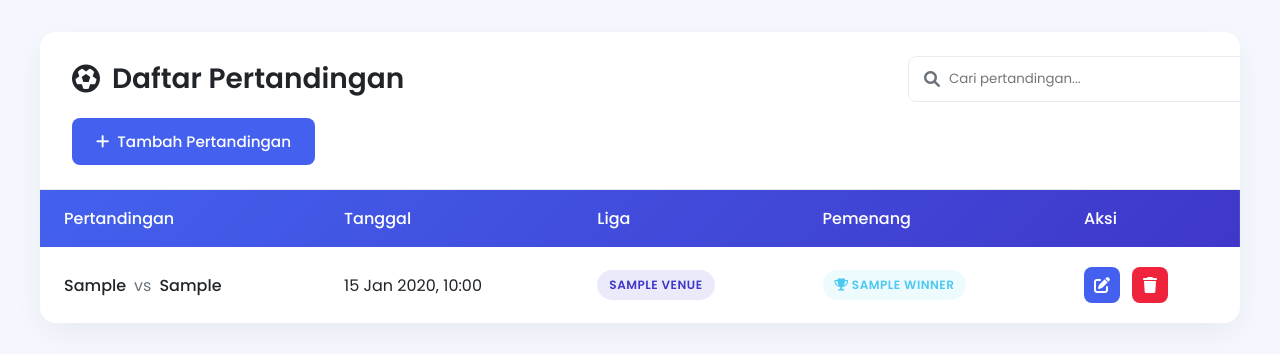
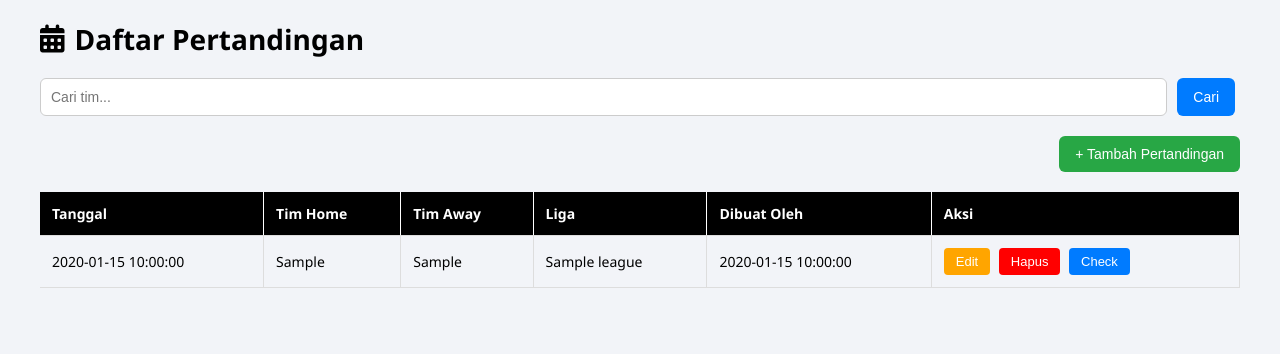
Before and after one commit to Saddha-bot/myapp, a Flask app: page / in a window 1280 px wide. Shown: the top 354 px of the page. Run offline with Flask 3, Linux system fonts and the light colour scheme; a database or web service that is not in the repository returns one stand-in record (values such as "Sample title"); some libraries are stand-ins or nearby versions.

Commit message:
Menimpa file dengan update terbaru

```diff
--- a/templates/index.html
+++ b/templates/index.html
@@ -2,369 +2,264 @@
 <html lang="id">
 <head>
   <meta charset="UTF-8">
-  <title>Daftar Pertandingan - JASA365</title>
-  <meta name="viewport" content="width=device-width, initial-scale=1">
-  <link href="https://fonts.googleapis.com/css2?family=Poppins:wght@300;400;500;600;700&display=swap" rel="stylesheet">
-  <link rel="stylesheet" href="https://cdnjs.cloudflare.com/ajax/libs/font-awesome/6.0.0/css/all.min.css">
+  <title>Daftar Pertandingan</title>
+  <meta name="viewport" content="width=device-width, initial-scale=1.0">
+  <link rel="stylesheet" href="https://cdnjs.cloudflare.com/ajax/libs/font-awesome/6.5.0/css/all.min.css">
   <style>
-    :root {
-      --primary: #4361ee;
-      --primary-dark: #3a56d4;
-      --secondary: #3f37c9;
-      --success: #4cc9f0;
-      --light: #f8f9fa;
-      --dark: #212529;
-      --gray: #6c757d;
-      --light-gray: #e9ecef;
-    }
-
     body {
-      font-family: 'Poppins', sans-serif;
-      background-color: #f5f7ff;
-      padding: 0;
+      font-family: 'Segoe UI', sans-serif;
+      background-color: #f2f4f8;
       margin: 0;
-      color: var(--dark);
+      padding: 20px;
     }
 
     .container {
       max-width: 1200px;
-      margin: 2rem auto;
-      padding: 0 1rem;
+      margin: auto;
     }
 
-    .card {
-      background: white;
-      border-radius: 16px;
-      box-shadow: 0 10px 30px rgba(0, 0, 0, 0.05);
-      overflow: hidden;
-      margin-bottom: 2rem;
+    .header {
+      display: flex;
+      align-items: center;
+      gap: 10px;
+      font-size: 28px;
+      font-weight: bold;
+      margin-bottom: 20px;
     }
 
-    .card-header {
-      padding: 1.5rem 2rem;
-      background: white;
-      border-bottom: 1px solid var(--light-gray);
+    .search-bar {
       display: flex;
-      justify-content: space-between;
-      align-items: center;
-      flex-wrap: wrap;
-      gap: 1rem;
+      gap: 10px;
+      margin-bottom: 20px;
     }
 
-    .header-content {
-      display: flex;
-      justify-content: space-between;
-      align-items: center;
-      width: 100%;
+    .search-bar input {
+      flex: 1;
+      padding: 10px;
+      border-radius: 6px;
+      border: 1px solid #ccc;
+      font-size: 14px;
     }
 
-    h1 {
-      margin: 0;
-      font-size: 1.75rem;
-      font-weight: 600;
-      color: var(--dark);
-      display: flex;
-      align-items: center;
-      gap: 0.75rem;
+    .search-bar button {
+      background-color: #007bff;
+      color: white;
+      border: none;
+      padding: 10px 16px;
+      border-radius: 6px;
+      font-size: 14px;
+      cursor: pointer;
     }
 
-    .search-container {
-      position: relative;
-      width: 100%;
-      max-width: 300px;
-    }
-
-    .search-input {
-      width: 100%;
-      padding: 0.75rem 1rem 0.75rem 2.5rem;
-      border: 1px solid var(--light-gray);
-      border-radius: 8px;
-      font-family: 'Poppins', sans-serif;
-      transition: all 0.2s;
-    }
-
-    .search-input:focus {
-      outline: none;
-      border-color: var(--primary);
-      box-shadow: 0 0 0 3px rgba(67, 97, 238, 0.1);
-    }
-
-    .search-icon {
-      position: absolute;
-      left: 1rem;
-      top: 50%;
-      transform: translateY(-50%);
-      color: var(--gray);
-    }
-
-    .btn {
-      display: inline-flex;
-      align-items: center;
-      padding: 0.75rem 1.5rem;
-      background: var(--primary);
+    .add-btn {
+      background-color: #28a745;
       color: white;
-      border-radius: 8px;
-      text-decoration: none;
-      font-weight: 500;
-      transition: all 0.2s ease;
       border: none;
+      padding: 10px 16px;
+      border-radius: 6px;
+      font-size: 14px;
       cursor: pointer;
-      font-size: 0.95rem;
-    }
-
-    .btn:hover {
-      background: var(--primary-dark);
-      transform: translateY(-1px);
-      box-shadow: 0 4px 12px rgba(67, 97, 238, 0.2);
-    }
-
-    .btn i {
-      margin-right: 8px;
-    }
-
-    .table-responsive {
-      overflow-x: auto;
+      float: right;
+      margin-bottom: 20px;
     }
 
     table {
       width: 100%;
-      border-collapse: separate;
-      border-spacing: 0;
+      border-collapse: collapse;
+      margin-top: 10px;
     }
 
     thead {
-      background: linear-gradient(135deg, var(--primary), var(--secondary));
+      background-color: #000;
       color: white;
     }
 
-    th {
-      padding: 1rem 1.5rem;
+    th, td {
+      padding: 12px;
+      font-size: 14px;
       text-align: left;
-      font-weight: 500;
-      position: sticky;
-      top: 0;
+      border-bottom: 1px solid #ddd;
+      border-right: 1px solid #ddd; /* Vertical lines */
     }
 
-    td {
-      padding: 1.25rem 1.5rem;
-      border-bottom: 1px solid var(--light-gray);
+    th {
+      border-right: 1px solid #fff; /* To avoid extra line at the end of header */
     }
 
-    tr:last-child td {
-      border-bottom: none;
+    tbody tr:nth-child(even) {
+      background-color: #f9f9f9;
     }
 
-    tr:hover td {
-      background-color: rgba(67, 97, 238, 0.03);
+    .btn {
+      padding: 6px 12px;
+      border: none;
+      border-radius: 4px;
+      font-size: 13px;
+      cursor: pointer;
+      margin-right: 5px;
     }
 
-    .badge {
-      display: inline-block;
-      padding: 0.35rem 0.75rem;
-      border-radius: 50px;
-      font-size: 0.75rem;
-      font-weight: 600;
-      text-transform: uppercase;
-      letter-spacing: 0.5px;
+    .btn-edit {
+      background-color: orange;
+      color: white;
     }
 
-    .badge-winner {
-      background-color: rgba(76, 201, 240, 0.1);
-      color: var(--success);
+    .btn-delete {
+      background-color: red;
+      color: white;
     }
 
-    .badge-tbd {
-      background-color: rgba(108, 117, 125, 0.1);
-      color: var(--gray);
+    .btn-check {
+      background-color: #007bff;
+      color: white;
     }
 
-    .badge-liga {
-      background-color: rgba(63, 55, 201, 0.1);
-      color: var(--secondary);
+    /* Pop-up styles */
+    .popup-box {
+      display: none;
+      position: fixed;
+      top: 50%;
+      left: 50%;
+      transform: translate(-50%, -50%);
+      background-color: white;
+      border: 1px solid #ccc;
+      padding: 20px;
+      border-radius: 6px;
+      box-shadow: 0 2px 10px rgba(0, 0, 0, 0.1);
+      z-index: 100;
+      width: 70%; /* Larger pop-up */
+      max-width: 800px;
+      overflow-y: auto;
     }
 
-    .action-btns {
+    .popup-box p {
+      margin-bottom: 10px;
       display: flex;
-      gap: 0.75rem;
+      justify-content: space-between;
+      border-bottom: 1px solid #ddd; /* Horizontal line separating fields */
+      padding-bottom: 10px;
     }
 
-    .action-btn {
-      display: inline-flex;
-      align-items: center;
-      justify-content: center;
-      width: 36px;
-      height: 36px;
-      border-radius: 8px;
-      color: white;
-      text-decoration: none;
-      transition: all 0.2s ease;
+    .popup-box p strong {
+      text-align: left;
+      flex: 1; /* Ensures label is aligned */
+      padding-right: 10px; /* Adds space between label and value */
     }
 
-    .action-btn.edit {
-      background: var(--primary);
+    .popup-box p span {
+      text-align: left;
+      flex: 2; /* Ensures value is aligned */
     }
 
-    .action-btn.delete {
-      background: #ef233c;
+    .green-text {
+      color: green;
+      font-weight: bold;
     }
 
-    .action-btn:hover {
-      transform: translateY(-2px);
-      box-shadow: 0 4px 8px rgba(0, 0, 0, 0.1);
+    .red-text {
+      color: red;
+      font-weight: bold;
     }
 
-    .empty-state {
-      padding: 3rem 1rem;
-      text-align: center;
-      color: var(--gray);
+    .black-text {
+      color: black;
     }
 
-    .empty-state i {
-      font-size: 3rem;
-      margin-bottom: 1rem;
-      color: var(--light-gray);
-    }
-
-    .empty-state p {
-      font-size: 1.1rem;
-      margin: 0;
-    }
-
-    .team-cell {
-      display: flex;
-      align-items: center;
-      font-weight: 500;
-    }
-
-    .vs {
-      margin: 0 0.5rem;
-      color: var(--gray);
-      font-weight: 400;
-    }
-
-    @media (max-width: 768px) {
-      .card-header {
-        flex-direction: column;
-        align-items: flex-start;
-        gap: 1rem;
-      }
-
-      .header-content {
-        flex-direction: column;
-        align-items: flex-start;
-        gap: 1rem;
-      }
-
-      .search-container {
-        max-width: 100%;
-      }
-
-      th, td {
-        padding: 0.75rem;
-      }
+    hr {
+      margin-top: 10px;
+      border: 0;
+      border-top: 1px solid #ddd;
     }
   </style>
 </head>
 <body>
   <div class="container">
-    <div class="card">
-      <div class="card-header">
-        <div class="header-content">
-          <h1>
-            <i class="fas fa-futbol"></i>
+    <div class="header">
+      <i class="fa-solid fa-calendar-days"></i>
       Daftar Pertandingan
-          </h1>
-          <div class="search-container">
-            <i class="fas fa-search search-icon"></i>
-            <input type="text" class="search-input" placeholder="Cari pertandingan..." id="searchInput">
-          </div>
-        </div>
-        <a href="{{ url_for('add_match') }}" class="btn">
-          <i class="fas fa-plus"></i> Tambah Pertandingan
-        </a>
     </div>
 
-      <div class="table-responsive">
-        <table id="matchesTable">
+    <!-- Form Pencarian -->
+    <div class="search-bar">
+      <input type="text" id="searchInput" placeholder="Cari tim...">
+      <button class="btn" onclick="searchMatch()">Cari</button>
+    </div>
+
+    <button class="add-btn" onclick="window.location.href='{{ url_for('add_match') }}'">+ Tambah Pertandingan</button>
+
+    <!-- Tabel Daftar Pertandingan -->
+    <table>
       <thead>
         <tr>
-              <th>Pertandingan</th>
           <th>Tanggal</th>
+          <th>Tim Home</th>
+          <th>Tim Away</th>
           <th>Liga</th>
-              <th>Pemenang</th>
+          <th>Dibuat Oleh</th>
           <th>Aksi</th>
         </tr>
       </thead>
       <tbody>
         {% for match in matches %}
         <tr>
+          <td>{{ match.match_date }}</td>
+          <td>{{ match.team_home }}</td>
+          <td>{{ match.team_away }}</td>
+          <td>{{ match.league }}</td>
+          <td>{{ match.created_by }}</td>
           <td>
-                <div class="team-cell">
-                  {{ match.team_home }}
-                  <span class="vs">vs</span>
-                  {{ match.team_away }}
-                </div>
-              </td>
-              <td>{{ match.match_date.strftime('%d %b %Y, %H:%M') }}</td>
-              <td>
-                <span class="badge badge-liga">
-                  {{ match.venue }} <!-- Assuming 'venue' is now being used for league -->
-                </span>
-              </td>
-              <td>
-                {% if match.winner %}
-                <span class="badge badge-winner">
-                  <i class="fas fa-trophy"></i> {{ match.winner }}
-                </span>
+            <button class="btn btn-edit" onclick="window.location.href='{{ url_for('edit_match', match_id=match.id) }}'">Edit</button>
+            <button class="btn btn-delete" onclick="return confirm('Apakah Anda yakin ingin menghapus pertandingan ini?')">Hapus</button>
+            <button class="btn btn-check" onclick="togglePopup(this)">Check</button>
+            <div class="popup-box">
+              <p><strong>Tanggal</strong> <span>{{ match.match_date }}</span></p>
+              <p><strong>Tim Home</strong> <span>{{ match.team_home }}</span></p>
+              <p><strong>Tim Away</strong> <span>{{ match.team_away }}</span></p>
+              <p><strong>HDP</strong> <span>{{ match.hdp }}</span></p>
+              <p><strong>Over/Under</strong> <span>{{ match.over_under }}</span></p>
+              <p><strong>Odds HDP</strong> <span>{{ match.odds_hdp }}</span></p>
+              <p><strong>Odds OU</strong> <span>{{ match.odds_ou }}</span></p>
+              <p><strong>HDP Menang</strong>
+                {% if match.parlay_hdp_result %}
+                  <span class="green-text">{{ match.parlay_hdp_result }}</span>
                 {% else %}
-                <span class="badge badge-tbd">TBD</span>
+                  <span class="black-text">Belum ada data</span>
                 {% endif %}
-              </td>
-              <td>
-                <div class="action-btns">
-                  <a href="{{ url_for('edit_match', match_id=match.id) }}" class="action-btn edit" title="Edit">
-                    <i class="fas fa-edit"></i>
-                  </a>
-                  <a href="{{ url_for('delete_match', match_id=match.id) }}" class="action-btn delete" title="Hapus" onclick="return confirm('Yakin ingin menghapus pertandingan ini?')">
-                    <i class="fas fa-trash"></i>
-                  </a>
+              </p>
+              <p><strong>O/U Menang</strong>
+                {% if match.parlay_ou_result %}
+                  <span class="red-text">{{ match.parlay_ou_result }}</span>
+                {% else %}
+                  <span class="black-text">Belum ada data</span>
+                {% endif %}
+              </p>
             </div>
           </td>
         </tr>
         {% else %}
         <tr>
-              <td colspan="5">
-                <div class="empty-state">
-                  <i class="fas fa-inbox"></i>
-                  <p>Belum ada data pertandingan</p>
-                </div>
-              </td>
+          <td colspan="6" class="text-center">Tidak ada pertandingan untuk ditampilkan.</td>
         </tr>
         {% endfor %}
       </tbody>
     </table>
   </div>
-    </div>
-  </div>
 
   <script>
-    document.addEventListener('DOMContentLoaded', function() {
-      const searchInput = document.getElementById('searchInput');
-      const table = document.getElementById('matchesTable');
-      const rows = table.getElementsByTagName('tr');
+    function searchMatch() {
+      const query = document.getElementById('searchInput').value;
+      window.location.href = '{{ url_for("search") }}?query=' + query;
+    }
 
-      searchInput.addEventListener('keyup', function() {
-        const searchTerm = this.value.toLowerCase();
+    function togglePopup(button) {
+      const popup = button.nextElementSibling;
+      popup.style.display = popup.style.display === 'block' ? 'none' : 'block';
+    }
 
-        for (let i = 1; i < rows.length; i++) { // Skip header row
-          const row = rows[i];
-          const text = row.textContent.toLowerCase();
-
-          if (text.includes(searchTerm)) {
-            row.style.display = '';
-          } else {
-            row.style.display = 'none';
-          }
+    window.addEventListener('click', function(e) {
+      document.querySelectorAll('.popup-box').forEach(function(popup) {
+        if (!popup.contains(e.target) && !popup.previousElementSibling.contains(e.target)) {
+          popup.style.display = 'none';
         }
       });
     });
```
Also changed, not shown: templates/add_match.html (+23 -20 lines), templates/base.html (+10 -2 lines), templates/edit_match.html (+108 -72 lines). Lines whose indentation alone changed are shown as unchanged.
